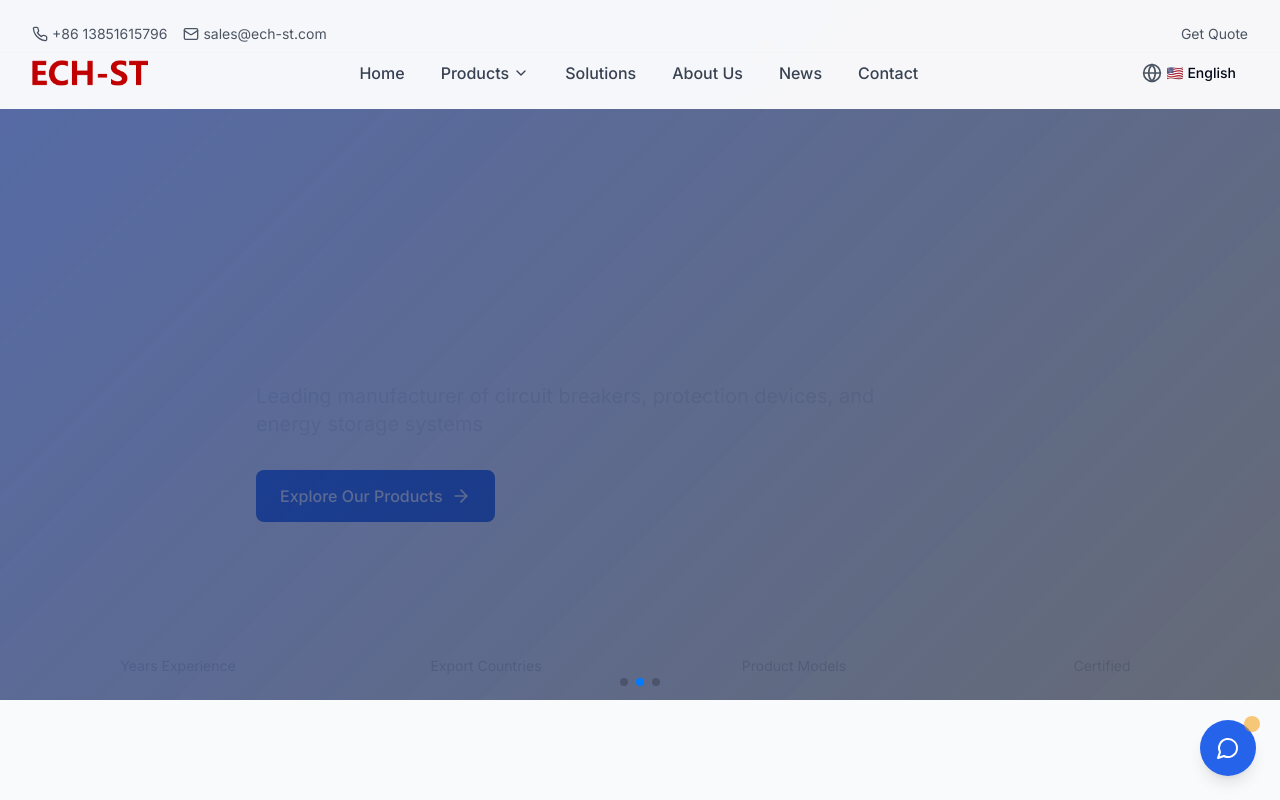
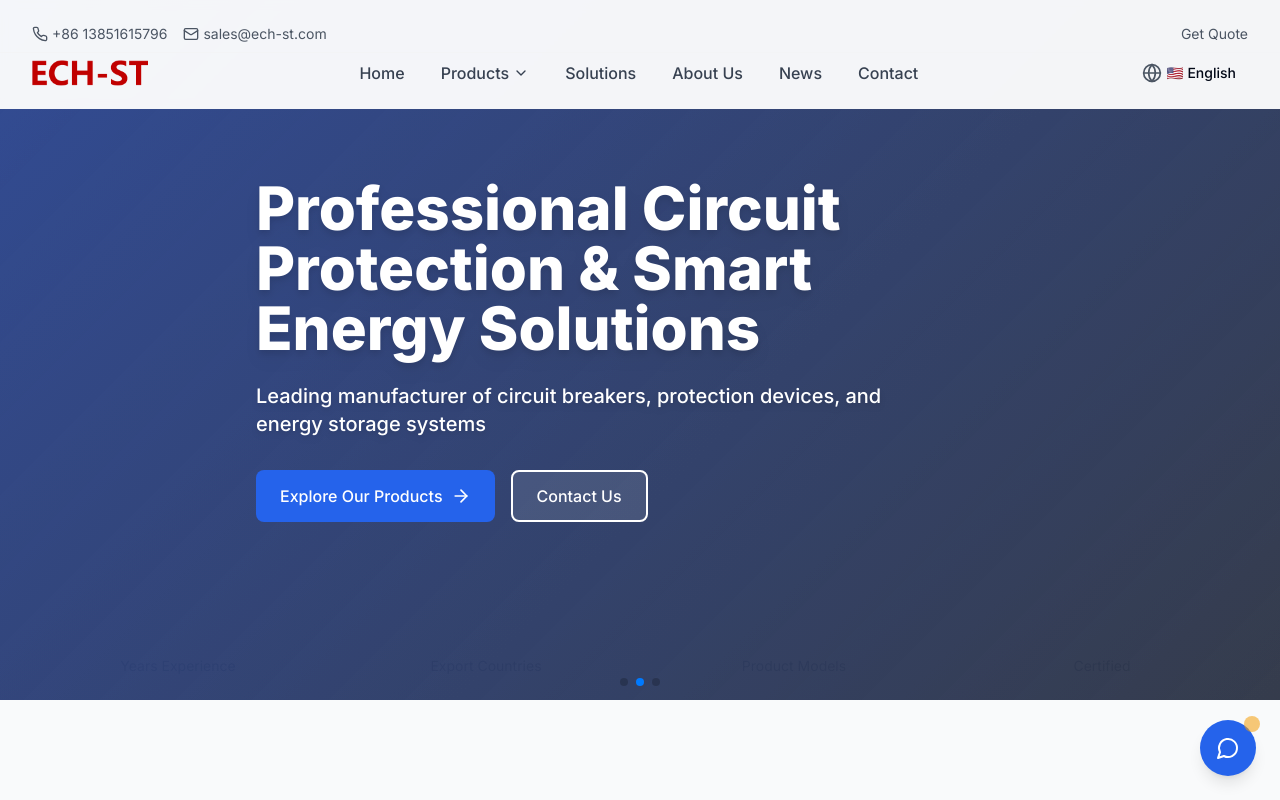
Before and after one commit to huhuanshizhe/ech-st-website, a Next.js app in the folder apps/web/: page /en in a window 1280 px wide. Shown: the top 800 px of the page. Built offline with nearby package versions, Linux system fonts and the light colour scheme.

Commit message:
fix: 增强 banner 文字可见性
- 添加 z-10 确保内容层在背景之上
- 加深背景渐变颜色 (0.7/0.6) 提高对比度
- 文字改为纯白色并添加字体粗细
- 添加 drop-shadow 增强文字可读性

```diff
--- a/apps/web/src/components/home/HeroSection.tsx
+++ b/apps/web/src/components/home/HeroSection.tsx
@@ -46,7 +46,7 @@ export default function HeroSection({ locale }: { locale: string }) {
             <div
               className="h-full w-full bg-gradient-to-br from-primary-900 via-primary-800 to-secondary-900"
               style={{
-                background: 'linear-gradient(135deg, rgba(30,58,138,0.5) 0%, rgba(15,23,42,0.4) 100%)',
+                background: 'linear-gradient(135deg, rgba(30,58,138,0.7) 0%, rgba(15,23,42,0.6) 100%)',
               }}
             />
           </SwiperSlide>
@@ -54,13 +54,13 @@ export default function HeroSection({ locale }: { locale: string }) {
       </Swiper>
 
       {/* Content Overlay */}
-      <div className="absolute inset-0 flex items-center">
+      <div className="absolute inset-0 flex items-center z-10">
         <div className="container-custom">
           <div className="max-w-3xl animate-fade-in">
-            <h1 className="text-4xl md:text-5xl lg:text-6xl font-bold text-white mb-6 leading-tight">
+            <h1 className="text-4xl md:text-5xl lg:text-6xl font-extrabold text-white mb-6 leading-tight drop-shadow-lg">
               {t('title')}
             </h1>
-            <p className="text-lg md:text-xl text-gray-200 mb-8 max-w-2xl">
+            <p className="text-lg md:text-xl text-white font-medium mb-8 max-w-2xl drop-shadow-md">
               {t('subtitle')}
             </p>
             <div className="flex flex-wrap gap-4">
```
Also changed, not shown: 1 other file (tests, documents, lock files or other folders).
